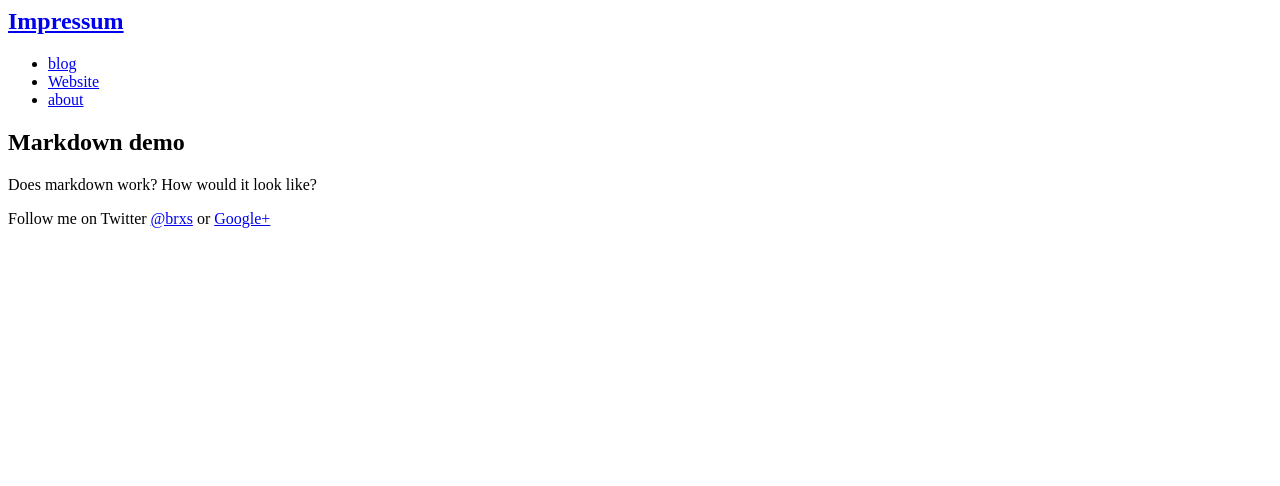
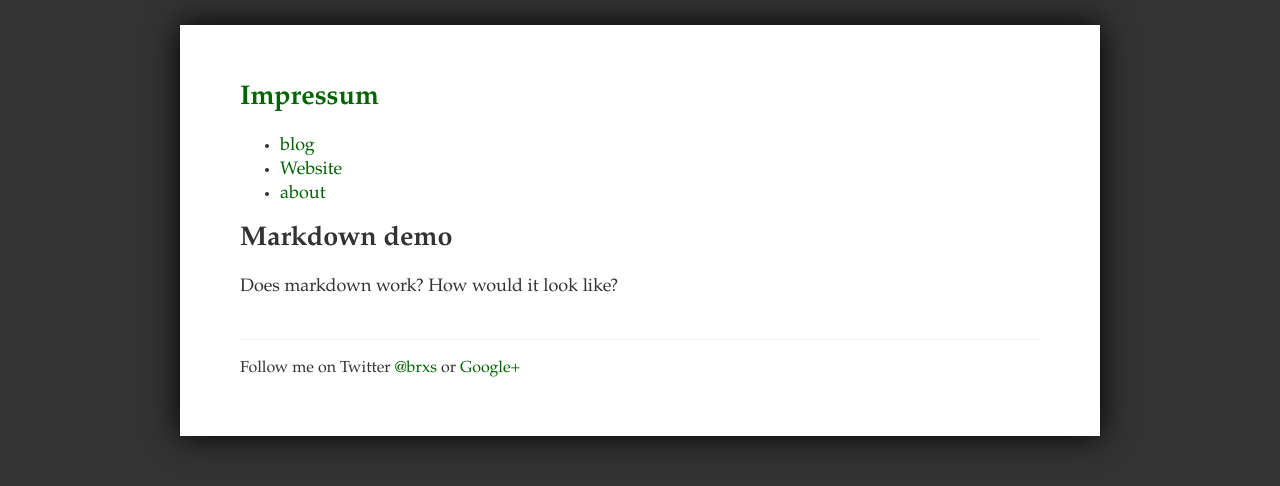
Before and after one commit to toke/toke.github.io_old, a Jekyll site: the page built from demo.markdown, in a window 1280 px wide. Shown: the top 486 px of the page. Built offline with Jekyll 4.4.1, drawn with Linux system fonts in a browser that asks for light colours.

Commit message:
Made style url absolute

```diff
--- a/_layouts/default.html
+++ b/_layouts/default.html
@@ -8,7 +8,7 @@
 
         <link rel="shortcut icon" href="favicon.ico">
         <link rel="apple-touch-icon" href="touch-icon.png">
-        <link rel="stylesheet" href="assets/toke.css">
+        <link rel="stylesheet" href="/assets/toke.css">
     </head>
     <body>
 
```
